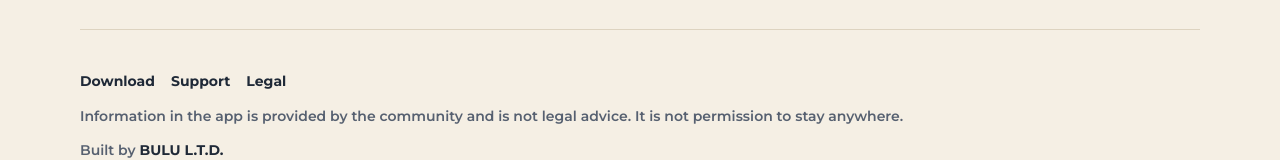
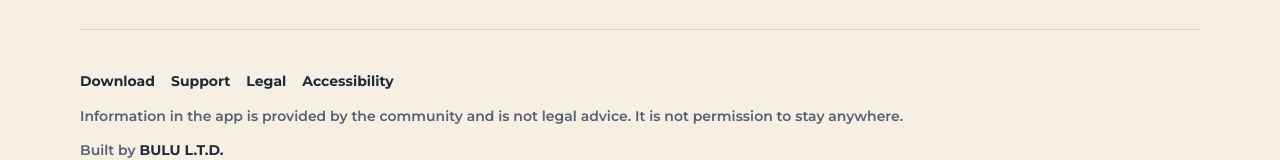
Before and after one commit to DOCTORLOLIL/VANSPOT, a plain HTML site: page index.html in a window 1280 px wide. Shown: the part 4225-4385 px from the top of the page. Drawn offline with Linux system fonts and the light colour scheme.

Commit message:
Add accessibility statement link
Co-Authored-By: Claude Opus 5.5 <noreply@anthropic.com>
Claude-Session: https://claude.ai/code/session_01FNzZHUEX9zKNXu1t2k1Efv

```diff
--- a/index.html
+++ b/index.html
@@ -378,6 +378,7 @@ footer a{font-weight:700;text-decoration:none;color:var(--fg)}
       <a href="#download" data-k="nav_dl"></a>
       <a href="#support" data-k="nav_support"></a>
       <a href="#support" data-k="f_legal"></a>
+      <a href="https://bulu.ltd/accessibility/" data-k="f_a11y"></a>
     </div>
     <p data-k="f_disc"></p>
     <p><span data-k="f_built"></span> <a href="https://bulu.ltd" data-k="f_built_name"></a></p>
@@ -443,7 +444,7 @@ he:{
  d3:'הצבע של סיכה מבטא את דעת המשתמשים. הוא איננו אישור או התחייבות שמותר ללון במקום.',
  d4:'האחריות על בחירת מקום החניה והלינה, על הבטיחות ועל עמידה בדין היא של המשתמש בלבד. בכל מקרה חירום פנו לשירותי החירום.',
  d5:'VanSpot ובעליה אינם אחראים לנזק, קנס או אובדן שנגרמו מהסתמכות על המידע, במידה המותרת בדין.',
- f_built:'נבנה על ידי', f_built_name:'BULU L.T.D.', f_legal:'משפטי', f_disc:'המידע באפליקציה נמסר על ידי הקהילה ואינו ייעוץ משפטי. אין לראות בו אישור ללון במקום כלשהו.'
+ f_built:'נבנה על ידי', f_a11y:'הצהרת נגישות', f_built_name:'BULU L.T.D.', f_legal:'משפטי', f_disc:'המידע באפליקציה נמסר על ידי הקהילה ואינו ייעוץ משפטי. אין לראות בו אישור ללון במקום כלשהו.'
 },
 en:{
  nav_how:'How it works', nav_beta:'Beta', nav_support:'Support', nav_dl:'Download', chip_apk:'Download the test build',
@@ -487,7 +488,7 @@ en:{
  d3:'A pin color reflects the opinion of users. It is not a permit or a promise that you may stay at a place.',
  d4:'You alone are responsible for choosing where to park and sleep, for your safety and for obeying the law. In an emergency, contact the emergency services.',
  d5:'VanSpot and its owner are not liable for any damage, fine or loss caused by relying on this information, to the extent permitted by law.',
- f_built:'Built by', f_built_name:'BULU L.T.D.', f_legal:'Legal', f_disc:'Information in the app is provided by the community and is not legal advice. It is not permission to stay anywhere.'
+ f_built:'Built by', f_a11y:'Accessibility', f_built_name:'BULU L.T.D.', f_legal:'Legal', f_disc:'Information in the app is provided by the community and is not legal advice. It is not permission to stay anywhere.'
 }};
 
 var root=document.documentElement, lang='he';
```
